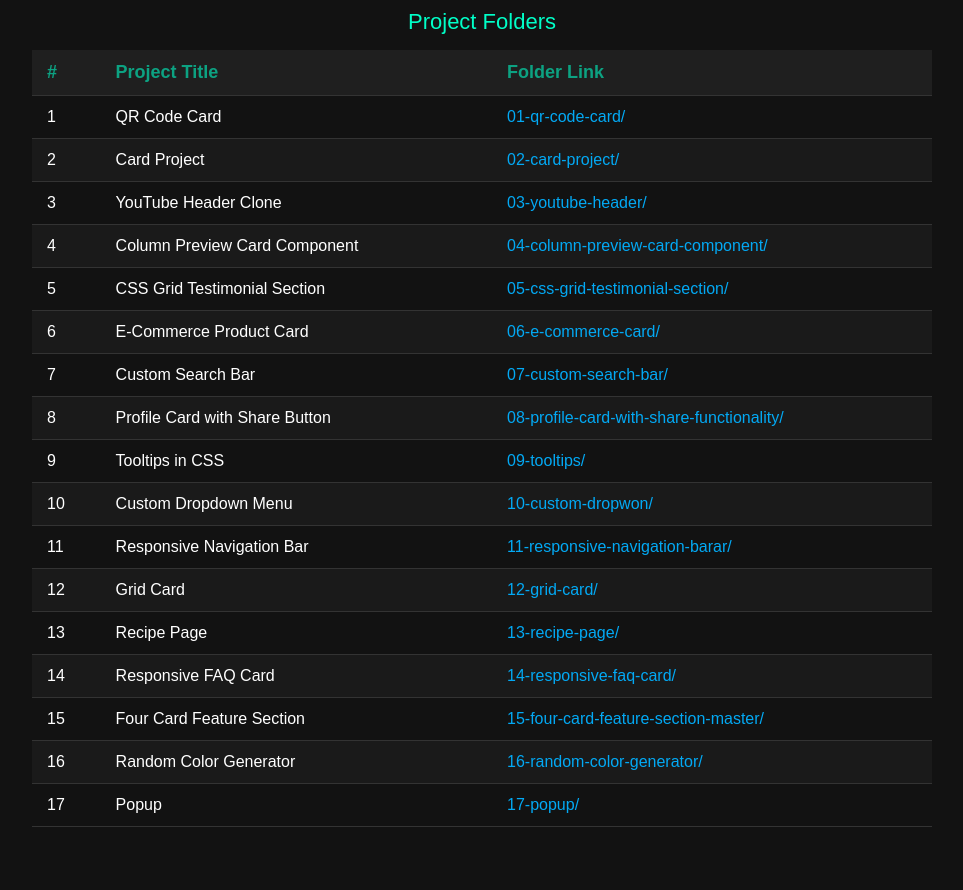
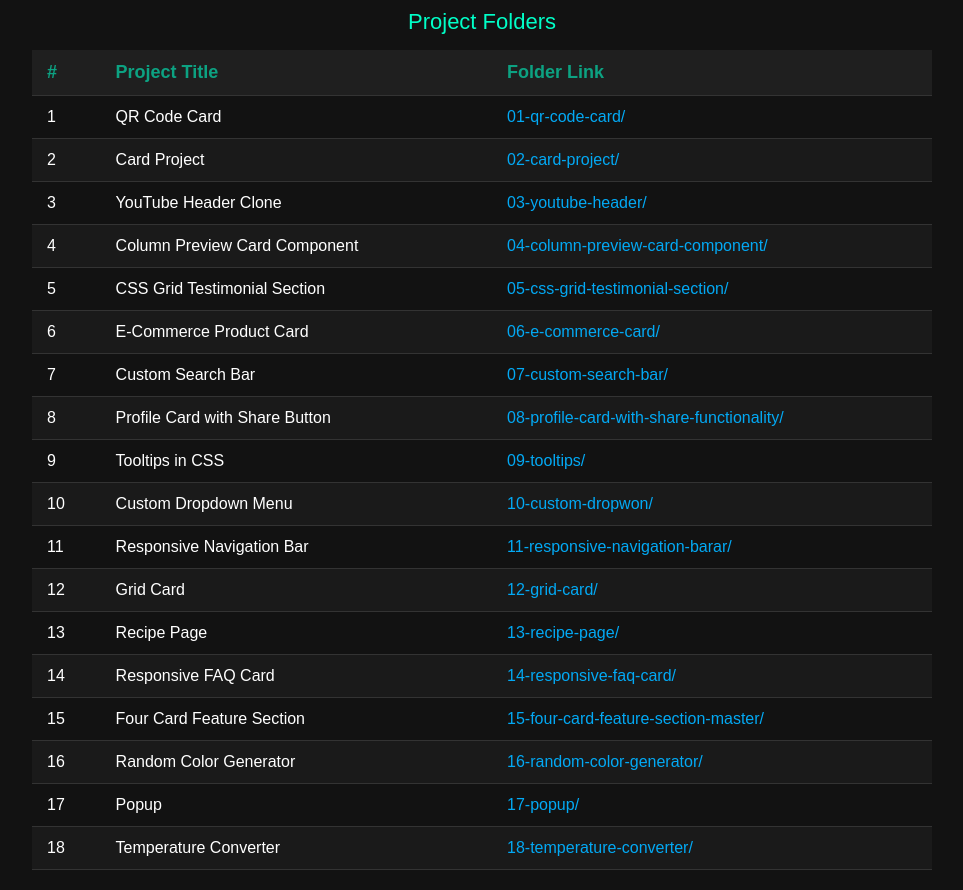
Before and after one commit to sudhanshuverse/frontend-projects, a plain HTML site: page index.html in a window 1280 px wide. Shown: the part 99-989 px from the top of the page, without its empty margins (158-1121 px from the left). Before the commit the page ends 946 px from the top, so only its background shows below. Drawn offline with Linux system fonts and the light colour scheme.

Commit message:
index.html updated

```diff
--- a/index.html
+++ b/index.html
@@ -170,6 +170,11 @@
                 <td>Popup</td>
                 <td><a href="17-popup/">17-popup/</a></td>
             </tr>
+            <tr>
+                <td>18</td>
+                <td>Temperature Converter</td>
+                <td><a href="18-temperature-converter/">18-temperature-converter/</a></td>
+            </tr>
 
         </tbody>
     </table>
```
